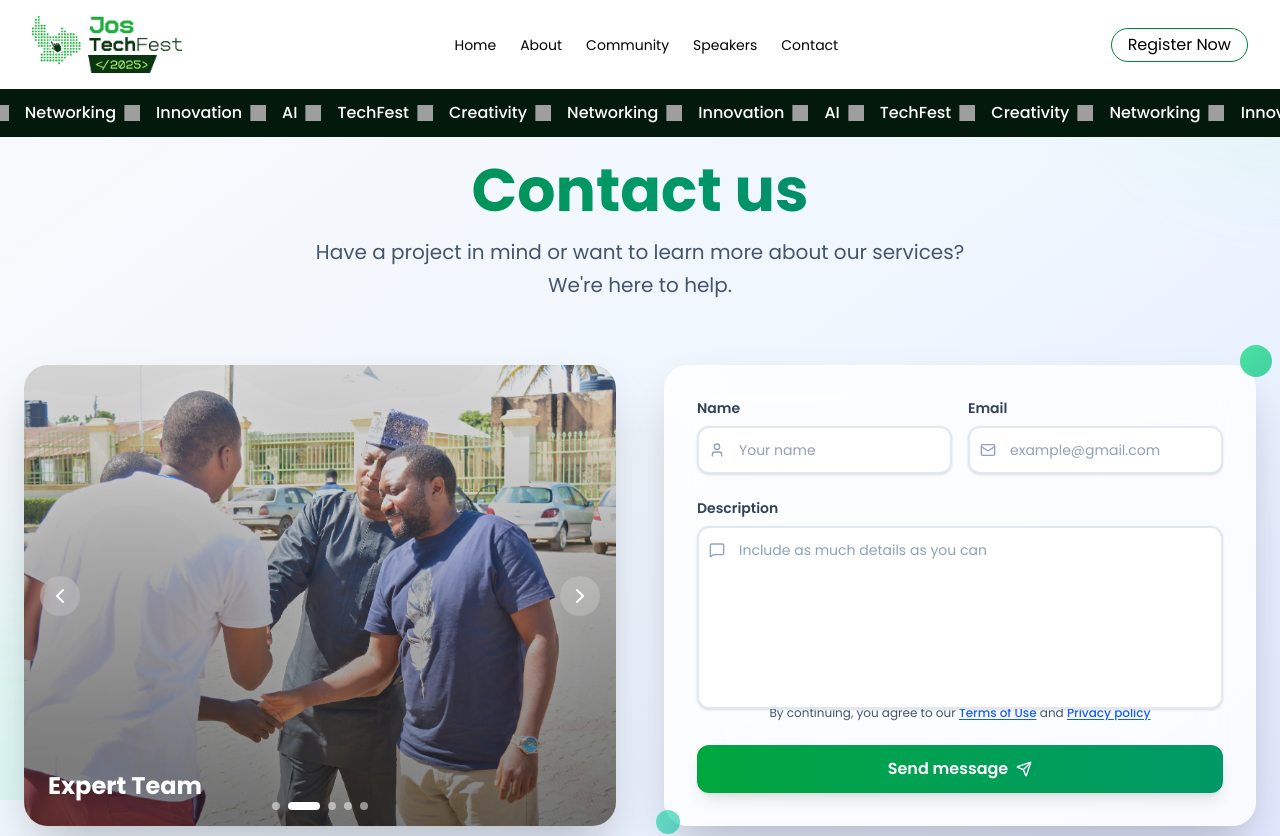
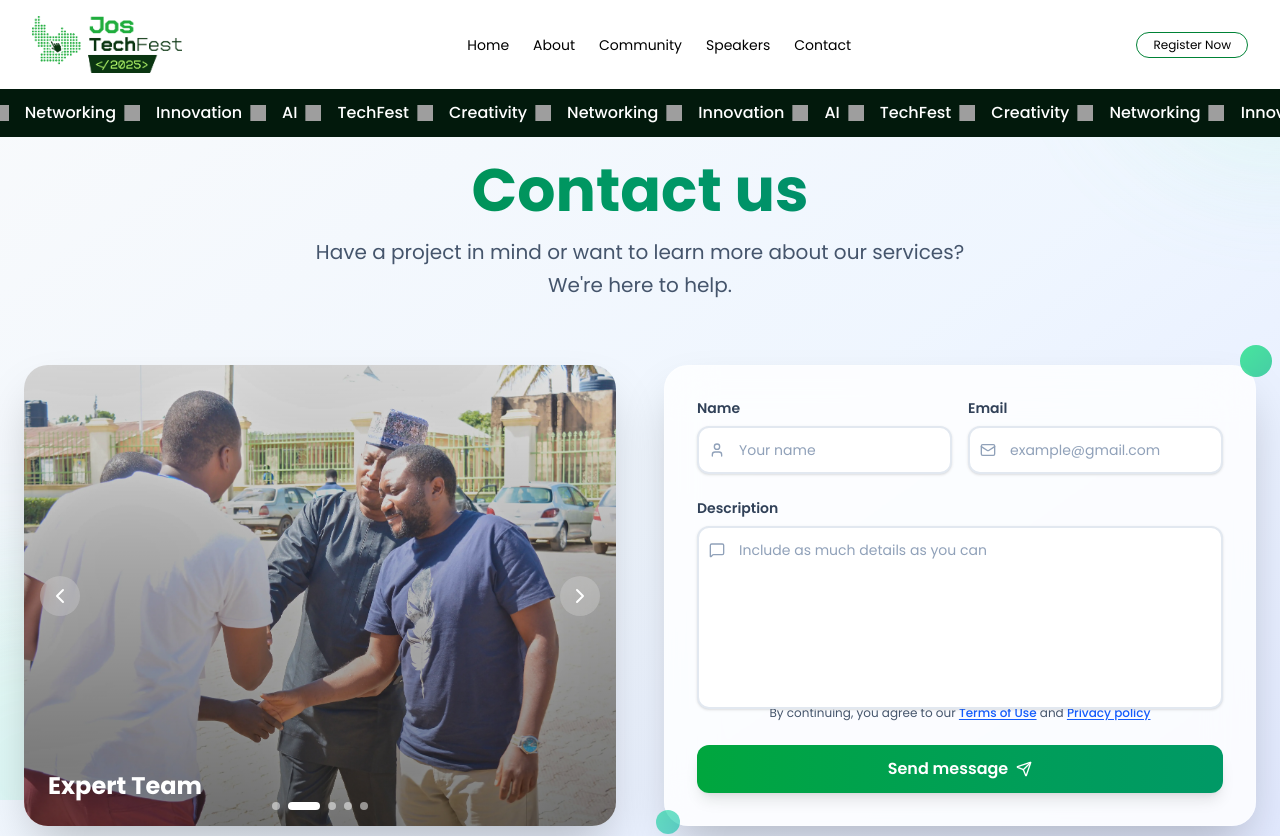
Before and after one commit to bluehouseng/tech-fest-project, a Next.js app: page /contact in a window 1280 px wide. Shown: the top 836 px of the page. Built offline with nearby package versions, Linux system fonts and the light colour scheme; grey boxes are pictures that could not be loaded.

Commit message:
link registration form

```diff
--- a/src/app/components/landing/header.tsx
+++ b/src/app/components/landing/header.tsx
@@ -42,10 +42,15 @@ export default function Header() {
         </nav>
 
         {/* Desktop button */}
+
+
+
 <Link
-          href="/register"
-          className="hidden md:inline-block border-green-700 border-1 rounded-full px-4 py-1 font-xs hover:bg-green-700 hover:text-white transition"
-          // className="hidden md:inline-block rounded-full border bg-gradient-to-tl from-green-300 to-green-900 cursor-pointer px-4 py-2 text-sm font-medium text-white shadow-sm"
+  href="https://smartinvites.xyz/forms/68e930bf881d91001bd67f19/6903335d256533001abab3b9/"
+  target="_blank"
+  rel="noopener noreferrer"
+  className="border border-green-700 rounded-full px-4 py-1 text-xs hover:bg-green-700 hover:text-white transition"
+  onClick={() => setOpen(false)}
 >
   Register Now
 </Link>
@@ -218,14 +223,18 @@ export default function Header() {
           <Link href="/contact" onClick={() => setOpen(false)}>
             Contact
           </Link>
+
+
           <Link
-            href="/register"
-            className="border-green-700 border-1 rounded-full px-4 py-1/2 font-xs hover:bg-green-700 hover:text-white transition"
-            // className="bg-gradient-to-tl from-green-300 to-green-900 px-10 py-2 rounded-full text-white cursor-pointer shadow-sm"
+  href="https://smartinvites.xyz/forms/68e930bf881d91001bd67f19/6903335d256533001abab3b9/"
+  target="_blank"
+  rel="noopener noreferrer"
+  className="border border-green-700 rounded-full px-4 py-1 text-xs hover:bg-green-700 hover:text-white transition"
   onClick={() => setOpen(false)}
 >
   Register Now
 </Link>
+
         </div>
       )}
     </header>
--- a/src/app/components/landing/host.tsx
+++ b/src/app/components/landing/host.tsx
@@ -169,7 +169,7 @@ export default function Host() {
           transition={{ duration: 0.9 }}
           className="text-4xl font-bold text-green-900 mb-4"
         >
-          Our Hosts
+          Our Anchors
         </motion.h2>
 
         <motion.h5
```
Lines whose indentation alone changed are shown as unchanged.
